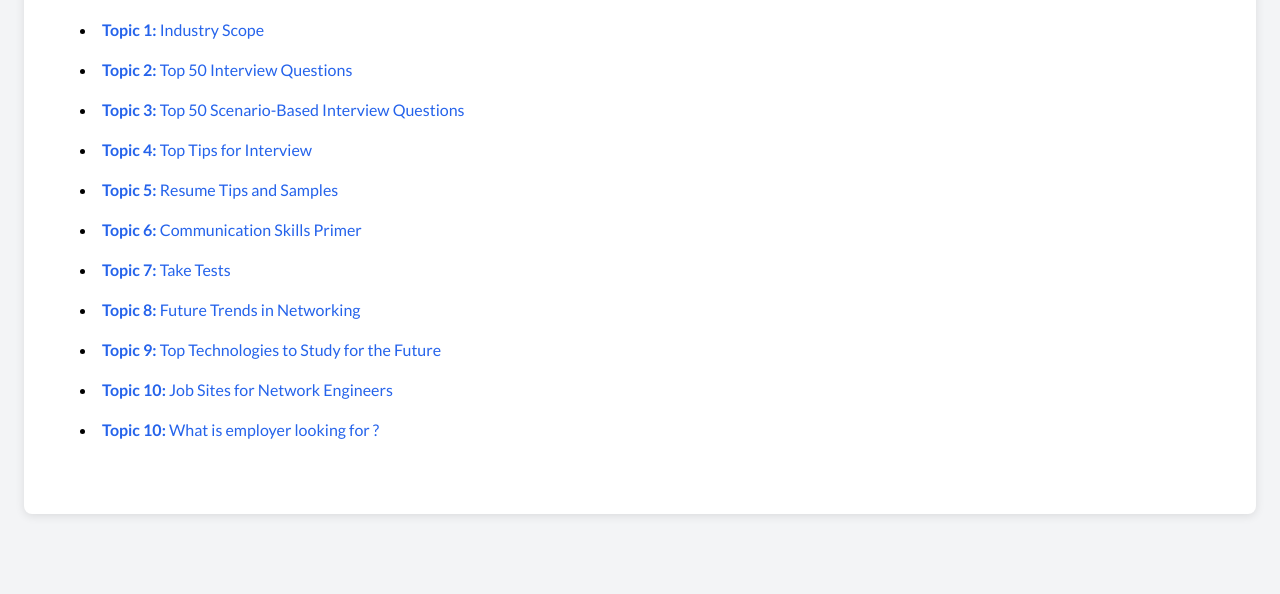
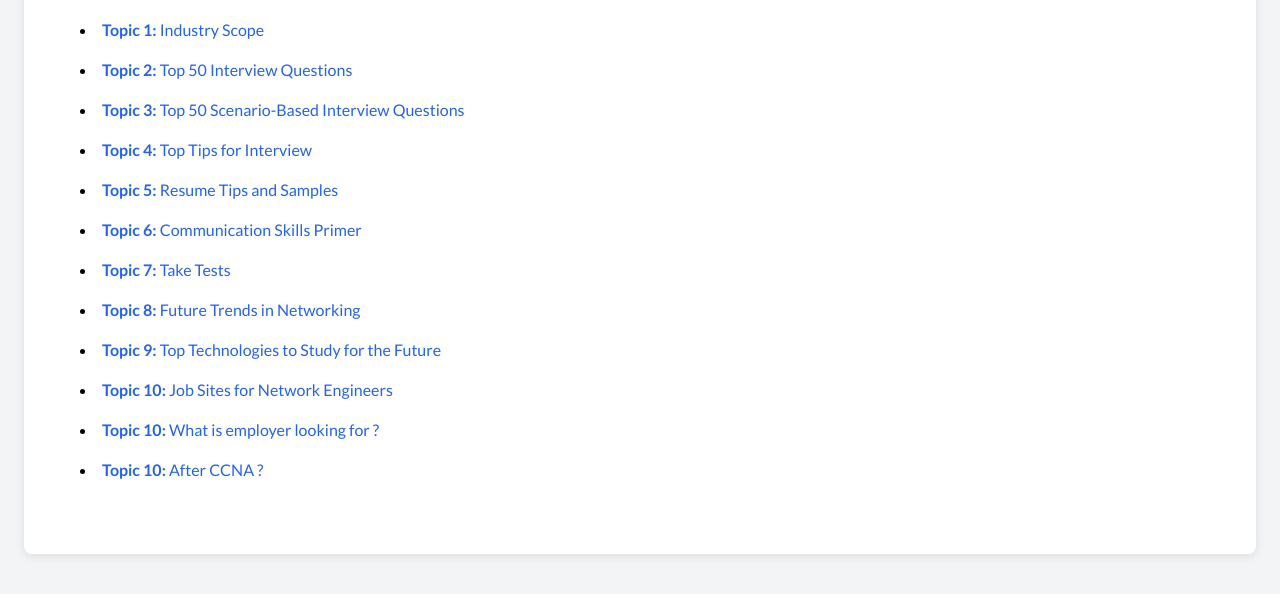
Before and after one commit to vikasswaminh/placement, a plain HTML site: page index.html in a window 1280 px wide. Shown: the part 130-724 px from the top of the page. Drawn offline with nearby package versions, Linux system fonts and the light colour scheme.

Commit message:
Update index.html

```diff
--- a/index.html
+++ b/index.html
@@ -55,6 +55,7 @@
                 <li class="list-item"><a href="page9.html"><b>Topic 9:</b> Top Technologies to Study for the Future</a></li>
                 <li class="list-item"><a href="page10.html"><b>Topic 10:</b> Job Sites for Network Engineers</a></li>
                 <li class="list-item"><a href="employersdemand.html"><b>Topic 10:</b> What is employer looking for ?</a></li>
+                <li class="list-item"><a href="afterccna.html"><b>Topic 10:</b> After CCNA  ?</a></li>
             </ul>
         </main>
     </div>
```
